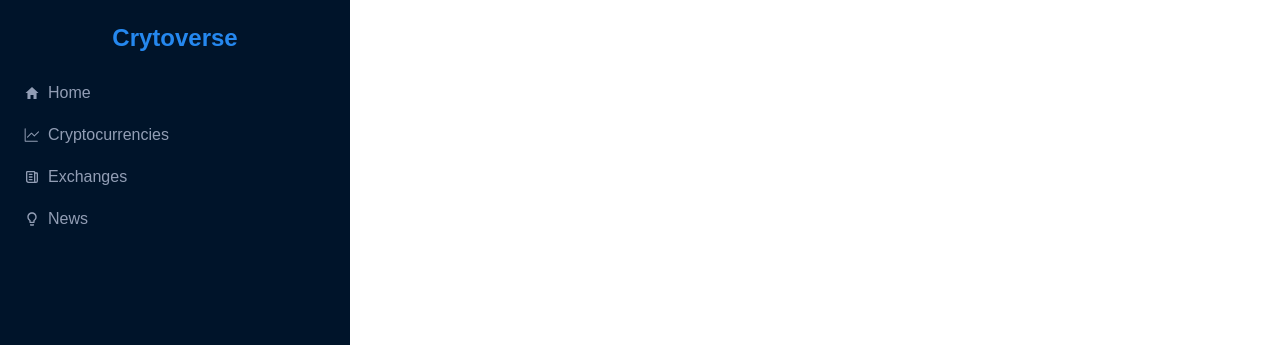
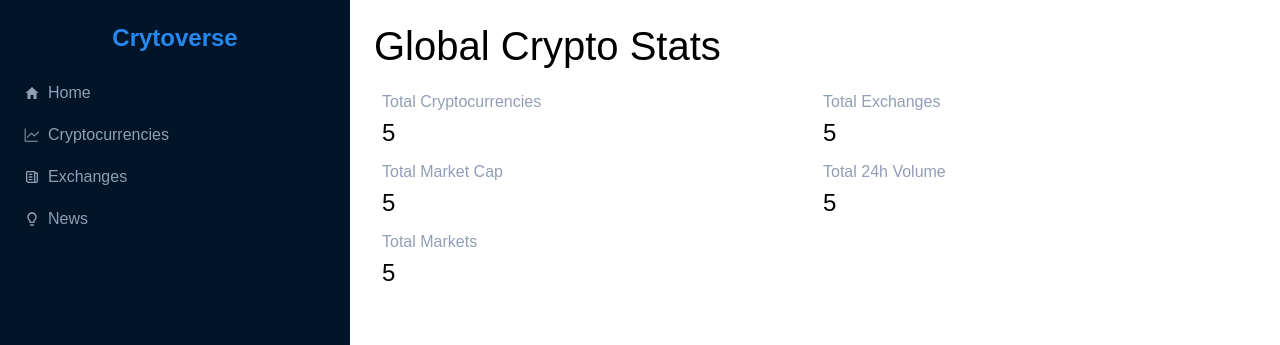
Before and after one commit to MorettiLeonardo/cryptoverse, a React (Create React App) app: page / in a window 1280 px wide. Shown: the top 345 px of the page. Built offline with nearby package versions, Linux system fonts and the light colour scheme.

Commit message:
feat: create home hero

```diff
--- a/src/components/Footer/styles.js
+++ b/src/components/Footer/styles.js
@@ -1,5 +1,5 @@
 import { styled } from 'styled-components'
-import { colors } from '../../../styles'
+import { colors } from '../../styles'
 
 export const Container = styled.footer`
   display: flex;
--- /dev/null
+++ b/src/components/HomeHero/index.js
@@ -0,0 +1,31 @@
+import { Wrapper, InfosContainer, Infos } from './styles'
+
+const HomeHero = () => (
+  <Wrapper>
+    <h1>Global Crypto Stats</h1>
+    <InfosContainer>
+      <Infos>
+        <p>Total Cryptocurrencies</p>
+        <h3>5</h3>
+      </Infos>
+      <Infos>
+        <p>Total Exchanges</p>
+        <h3>5</h3>
+      </Infos>
+      <Infos>
+        <p>Total Market Cap</p>
+        <h3>5</h3>
+      </Infos>
+      <Infos>
+        <p>Total 24h Volume</p>
+        <h3>5</h3>
+      </Infos>
+      <Infos>
+        <p>Total Markets</p>
+        <h3>5</h3>
+      </Infos>
+    </InfosContainer>
+  </Wrapper>
+)
+
+export default HomeHero
--- /dev/null
+++ b/src/components/HomeHero/styles.js
@@ -0,0 +1,31 @@
+import { styled } from 'styled-components'
+import { colors } from '../../styles'
+
+export const Wrapper = styled.main`
+  padding: 24px;
+
+  h1 {
+    font-size: 40px;
+    font-weight: 500;
+  }
+`
+
+export const InfosContainer = styled.div`
+  display: grid;
+  grid-template-columns: 1fr 1fr;
+  margin-top: 16px;
+`
+
+export const Infos = styled.div`
+  padding: 8px;
+
+  p {
+    color: ${colors.gray};
+  }
+
+  h3 {
+    margin-top: 8px;
+    font-weight: 500;
+    font-size: 24px;
+  }
+`
--- a/src/components/Navbar/styles.js
+++ b/src/components/Navbar/styles.js
@@ -17,6 +17,7 @@ export const Sidebar = styled.aside`
 export const List = styled.ul`
   margin-top: 32px;
   display: flex;
+  align-items: start;
   flex-direction: column;
   gap: 24px;
 
--- a/src/pages/Home/index.jsx
+++ b/src/pages/Home/index.jsx
@@ -1,9 +1,14 @@
+import HomeHero from '../../components/HomeHero'
 import Navbar from '../../components/Navbar'
-import Footer from '../../components/Navbar/Footer'
+import Footer from '../../components/Footer'
+import { Container } from '../../styles'
 
 const Home = () => (
   <>
-    <Navbar />
+    <Container>
+      <Navbar />
+      <HomeHero />
+    </Container>
     <Footer />
   </>
 )
--- a/src/styles.js
+++ b/src/styles.js
@@ -1,4 +1,4 @@
-import { createGlobalStyle } from 'styled-components'
+import { createGlobalStyle, styled } from 'styled-components'
 
 export const colors = {
   blue: '#00142a',
@@ -19,4 +19,11 @@ const GlobalStyle = createGlobalStyle`
   }
 `
 
+export const Container = styled.div`
+  display: flex;
+  :last-child {
+    flex: 1;
+  }
+`
+
 export default GlobalStyle
```
